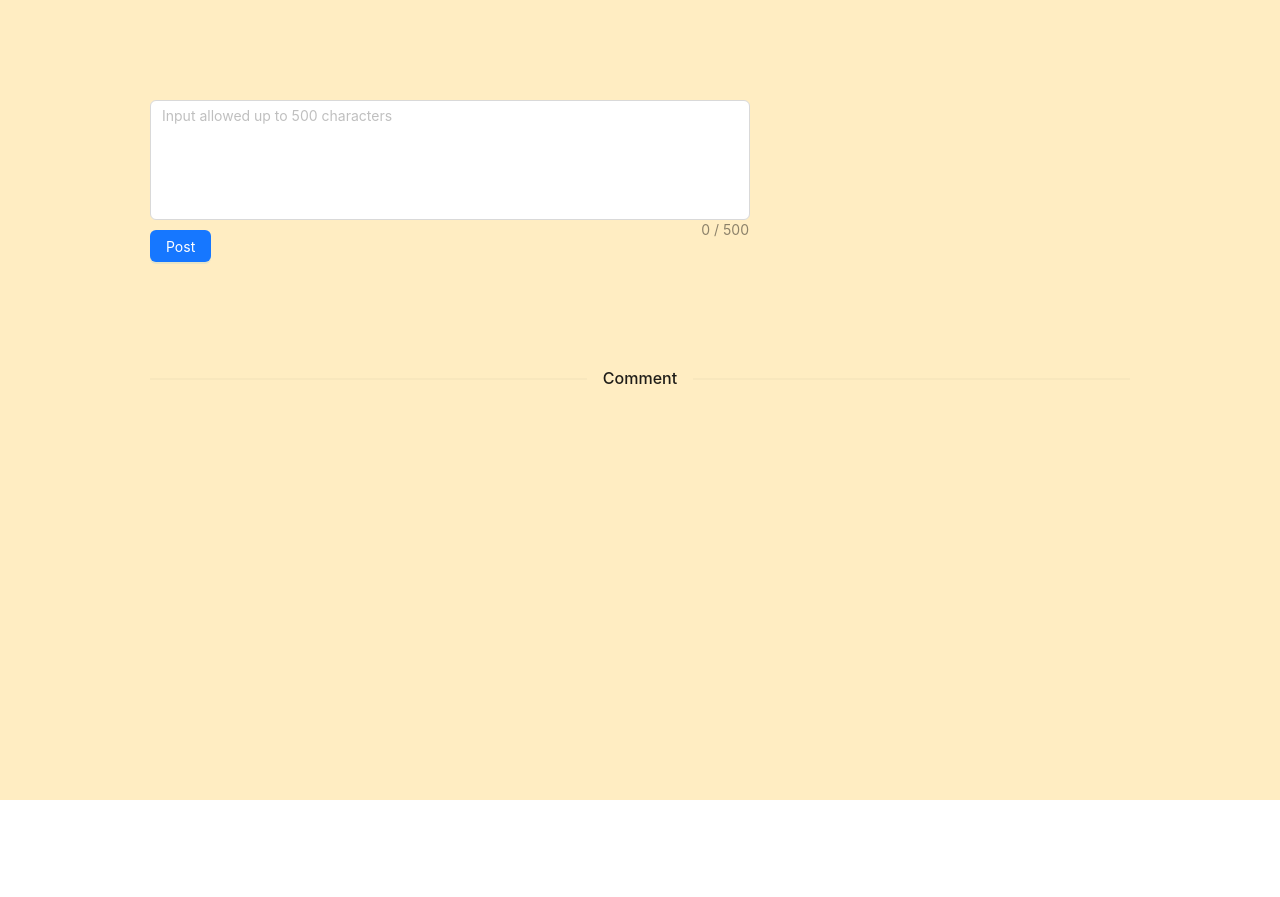
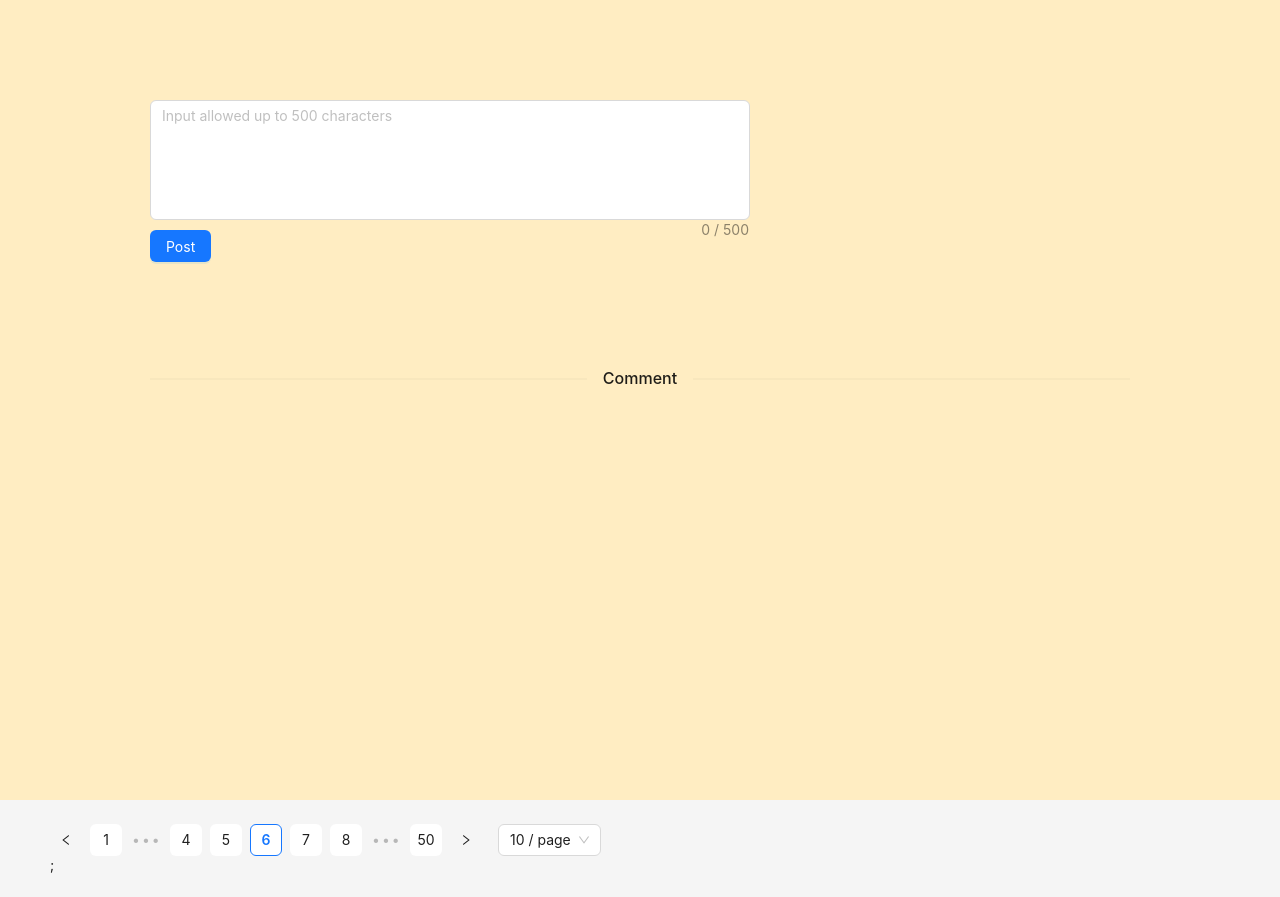
Before and after one commit to Pleumzer/Project-Sa-Me, a React (Create React App) app: page / in a window 1280 px wide. Before the commit the page ends 800 px from the top, so only its background shows below. Built offline with nearby package versions, Linux system fonts and the light colour scheme.

Commit message:
UpdateApp
ใส่ footer

```diff
--- a/src/App.tsx
+++ b/src/App.tsx
@@ -24,11 +24,11 @@ function App() {
               </div>
           </div>
         </Content>
-        {/* <Footer>
+        <Footer>
           <div style={{justifyContent:"center"}}>
           <Pagination defaultCurrent={6} total={500} />;
           </div>
-        </Footer> */}
+        </Footer>
       </Layout>
 
   );
```
